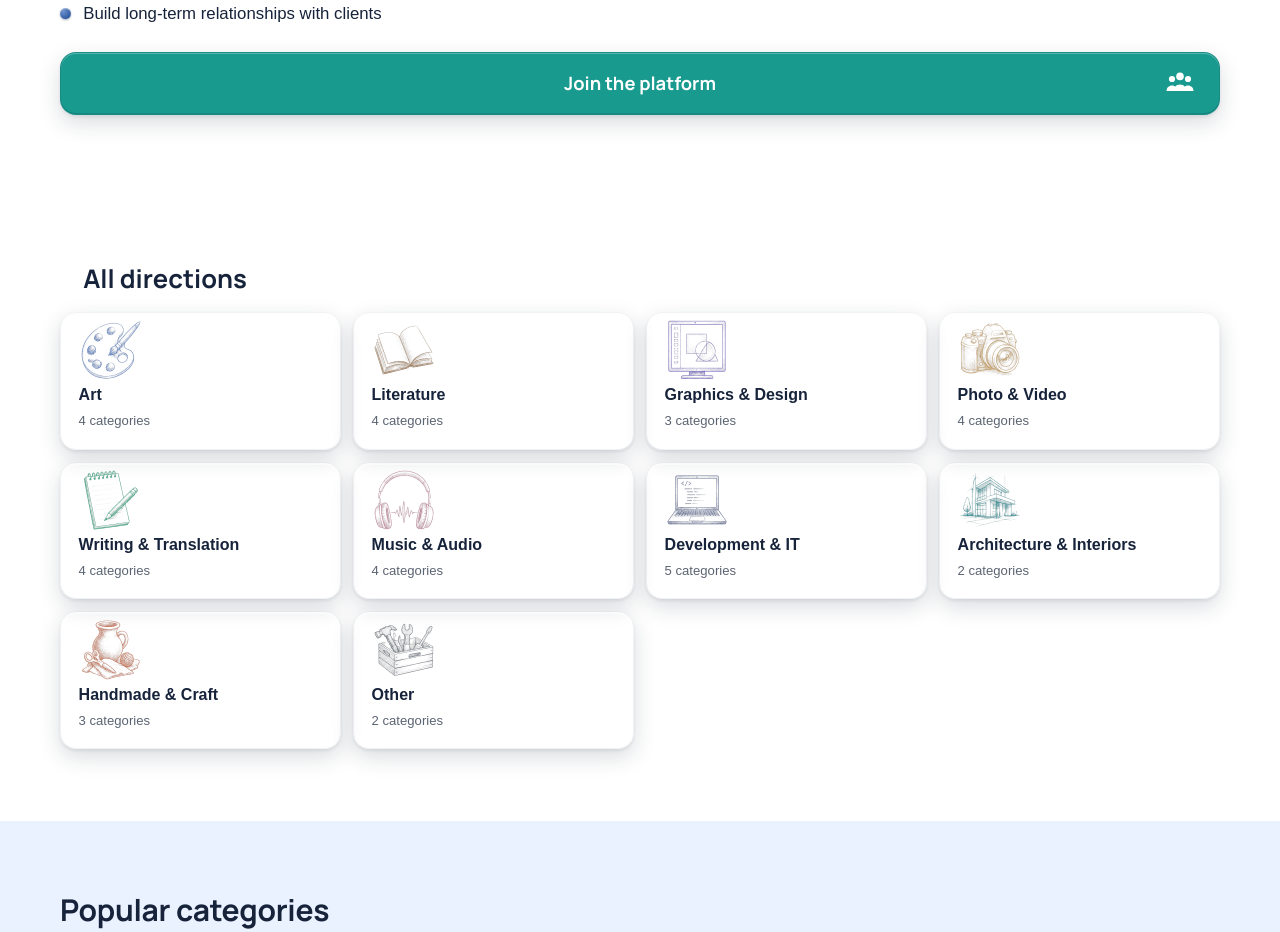
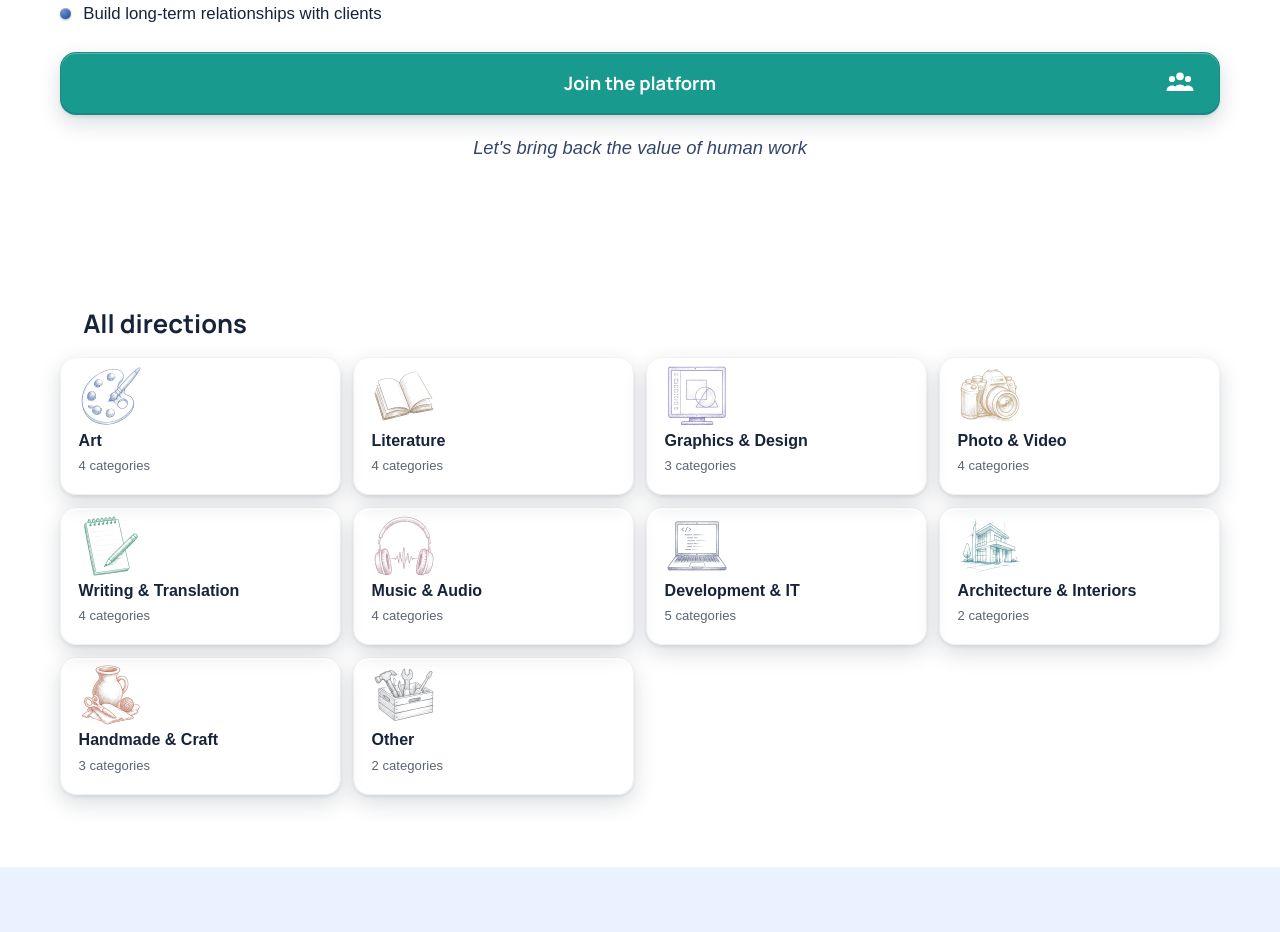
Before and after one commit to dm100usa-oss/no-ai-marketplace, a Next.js app: page /en in a window 1280 px wide. Shown: the part 1640-2572 px from the top of the page. Built offline with nearby package versions, Linux system fonts and the light colour scheme; a web font is replaced by a local one.

Commit message:
Add files via upload

```diff
--- a/src/app/[lang]/page.tsx
+++ b/src/app/[lang]/page.tsx
@@ -304,6 +304,18 @@ export default async function HomePage({
             </LocaleLink>
           </div>
 
+          {/* The project's call, closing the block. It lands where the
+              reader has just been told what the platform gives creators and
+              is deciding whether to join, so it argues rather than
+              decorates. Centred and quiet: a line that has to shout is a
+              line that is not believed. */}
+          <p
+            className="mt-5 text-center text-[1.05rem] italic leading-snug sm:text-[1.15rem]"
+            style={{ color: "var(--color-muted)" }}
+          >
+            {dict.home.heroSlogan}
+          </p>
+
         </div>
       </section>
 
--- a/src/i18n/dictionaries/en.ts
+++ b/src/i18n/dictionaries/en.ts
@@ -123,6 +123,7 @@ export const en: Dictionary = {
       "Build long-term relationships with clients",
     ],
     heroJoinButton: "Join the platform",
+    heroSlogan: "Let's bring back the value of human work",
     heroFindButton: "Find a creator",
     heroActions: [
       { hint: "A creator", label: "for a specific task", href: "/directions?type=creator" },
--- a/src/i18n/dictionaries/ru.ts
+++ b/src/i18n/dictionaries/ru.ts
@@ -124,6 +124,7 @@ export const ru: Dictionary = {
       "Выстраивайте долгосрочное сотрудничество с клиентами",
     ],
     heroJoinButton: "Стать участником",
+    heroSlogan: "Давайте вместе вернем ценность человеческому труду",
     heroFindButton: "Найти исполнителя",
     heroActions: [
       { hint: "Автора", label: "для конкретной задачи", href: "/directions?type=creator" },
--- a/src/i18n/types.ts
+++ b/src/i18n/types.ts
@@ -127,6 +127,8 @@ export interface Dictionary {
     heroCreatorsTitle: string;
     heroCreators: string[];
     heroJoinButton: string;
+    /** The project's call, under the join button. */
+    heroSlogan: string;
     heroFindButton: string;
     heroActions: { hint: string; label: string; href: string }[];
     heroSearchPlaceholder: string;
```
